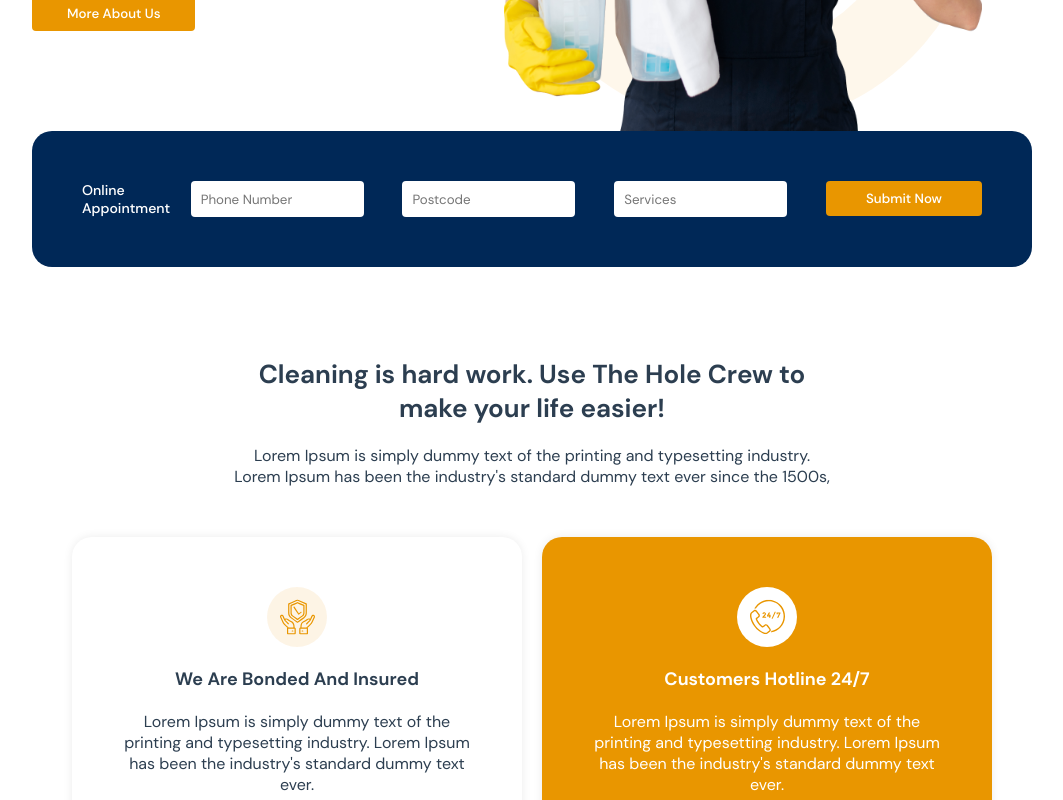
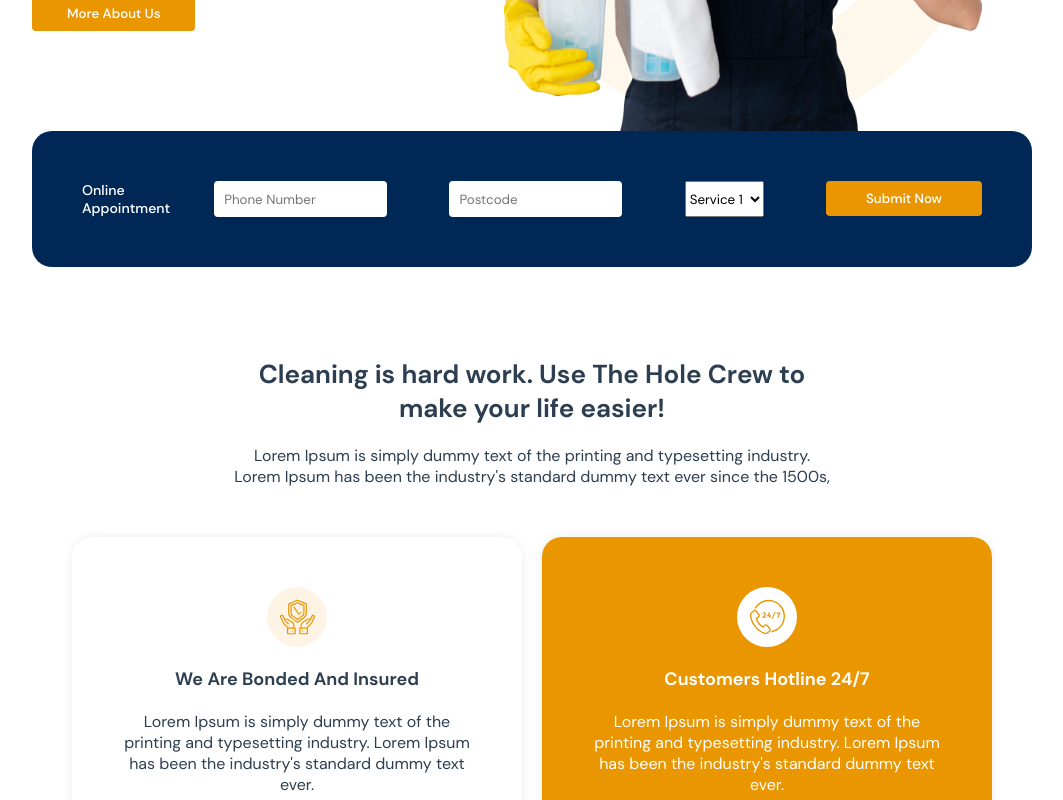
Before and after one commit to steve0288/cleaner, a Vue app: page /#/ in a window 1280 px wide. Shown: the part 720-1520 px from the top of the page, without its empty margins (108-1171 px from the left). Built offline with nearby package versions, Linux system fonts and the light colour scheme.

Commit message:
Added an appointment type and modified the form to allow two way bindings

```diff
--- a/src/components/OnlineAppointments.vue
+++ b/src/components/OnlineAppointments.vue
@@ -1,27 +1,33 @@
 <template>
-  <form class="appointment-form">
+  <form class="appointment-form" @submit.prevent="sendEmail">
     <label class="appointment-label">Online Appointment</label>
-    <input type="tel" placeholder="Phone Number" class="appointment-phone" required/>
-    <input type="text" pattern="[0-9]{4}" placeholder="Postcode" class="appointment-postcode" required/>
-    <input type="text" placeholder="Services" class="appointment-services" required/>
+    <input v-model="phoneNumber" type="tel" placeholder="Phone Number" class="appointment-phone" required/>
+    <input v-model="postcode" type="text" pattern="[0-9]{4}" placeholder="Postcode" class="appointment-postcode" required/>
+    <select v-model="services" class="appointment-services" required>
+      <option value="service1">Service 1</option>
+      <option value="service2">Service 2</option>
+      <option value="service3">Service 3</option>
+    </select>
     <button type="submit" class="submit-button orange-button">Submit Now</button>
   </form>
 </template>
 
 <script lang="ts">
 import axios from 'axios'
+import Appointment from '@/types/Appointment'
+import { defineComponent } from 'vue'
 
-export default {
+export default defineComponent({
   data() {
     return {
       phoneNumber: '',
       postcode: '',
-      services: ''
-    }
+      services: 'service1'
+    } as Appointment
   },
   methods: {
     sendEmail() {
-      const emailData = {
+      const emailData: Appointment = {
         phoneNumber: this.phoneNumber,
         postcode: this.postcode,
         services: this.services
@@ -41,10 +47,10 @@ export default {
       // Reset form fields
       this.phoneNumber = ''
       this.postcode = ''
-      this.services = ''
+      this.services = 'service1'
     }
   }
-}
+})
 </script>
 
 <style lang="scss">
--- /dev/null
+++ b/src/types/Appointment.ts
@@ -0,0 +1,7 @@
+interface Appointment {
+  phoneNumber: string,
+  postcode: string,
+  services: 'service1' | 'service2' | 'service3'
+}
+
+export default Appointment
```
